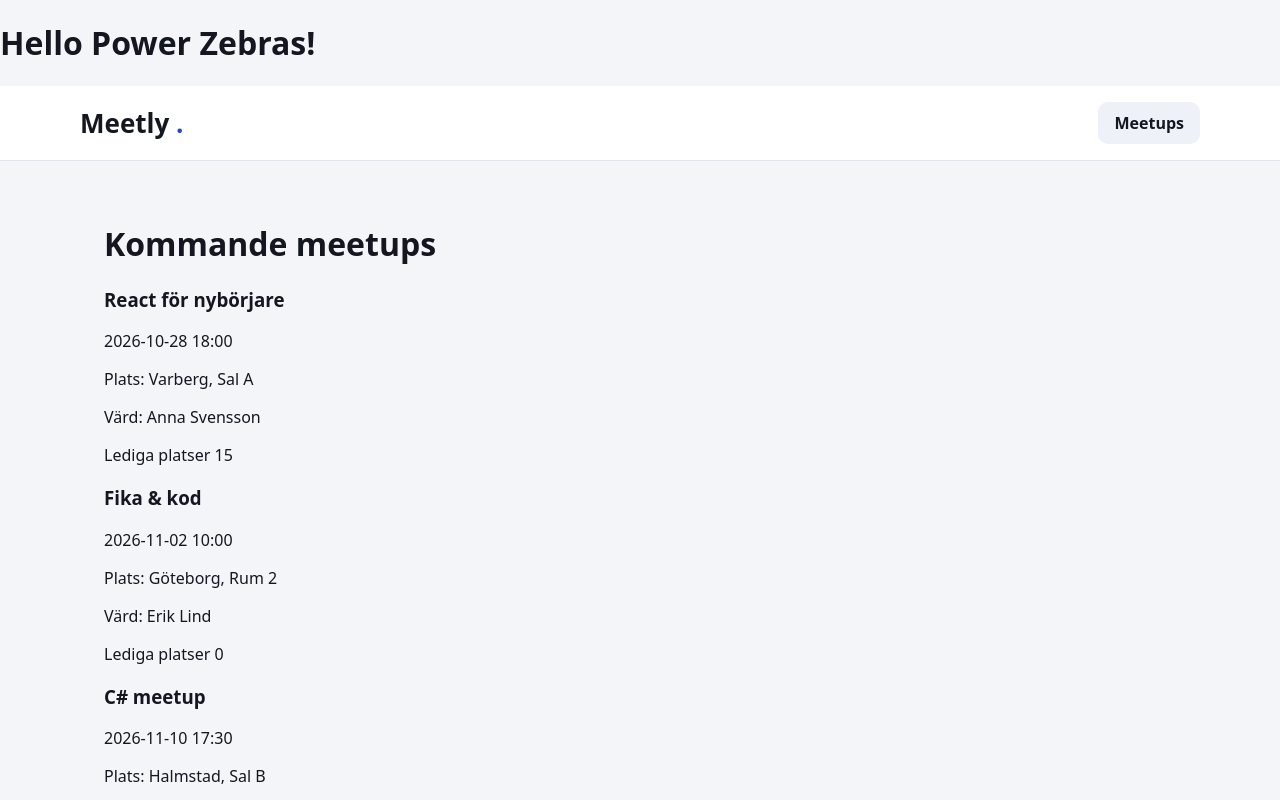
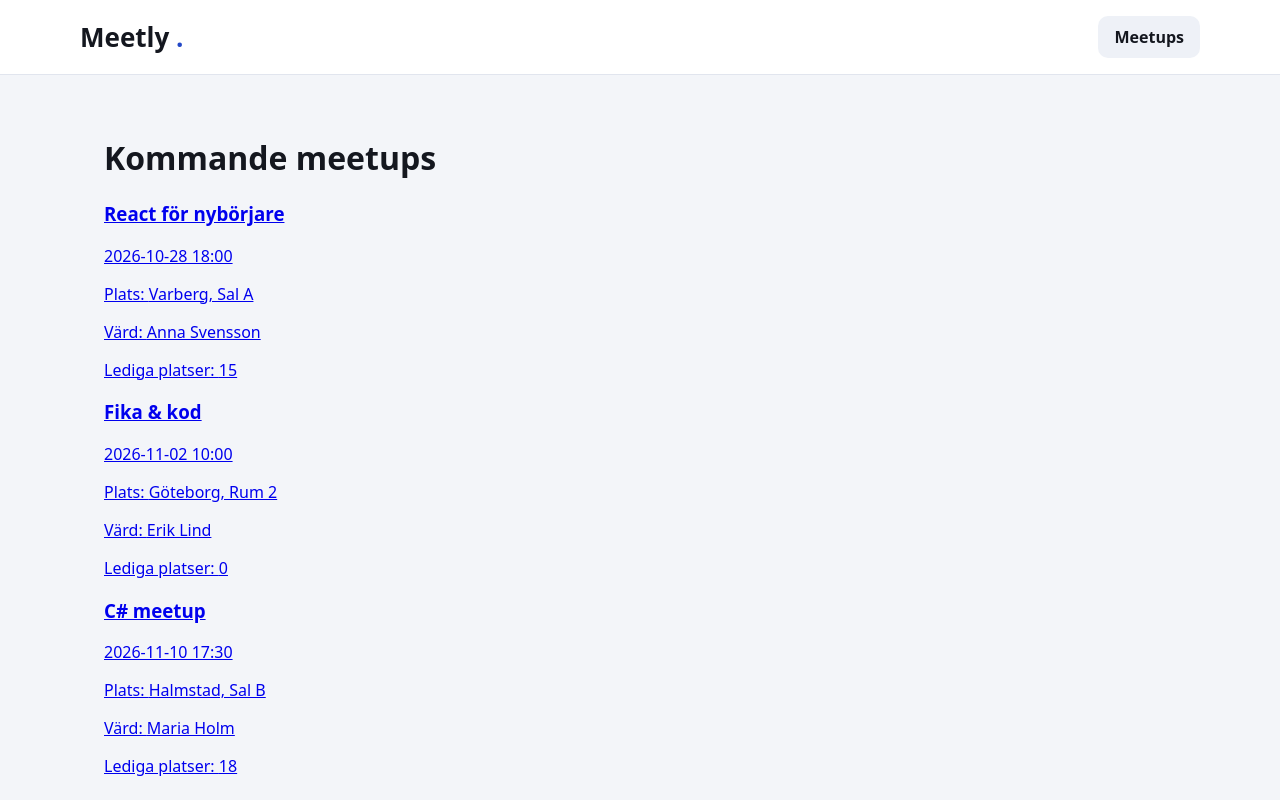
Before and after one commit to Pontusthoren-del/PowerZebraFrontend, a React (Vite) app in the folder Meetly.Frontend/: page / in a window 1280 px wide. Shown: the top 800 px of the page. Built offline with nearby package versions, Linux system fonts and the light colour scheme.

Commit message:
Added the MeetupDetailsPage and a MeetupCard component. - Home page is updated with the new component - Meetup cards links to the MeetupDetailsPage

```diff
--- a/Meetly.Frontend/src/App.tsx
+++ b/Meetly.Frontend/src/App.tsx
@@ -4,7 +4,6 @@ import AppRoutes from "./routes/AppRoutes";
 export default function App() {
     return (
         <BrowserRouter>
-            <h1> Hello Power Zebras! </h1>
             <AppRoutes/>
         </BrowserRouter>
     );
--- /dev/null
+++ b/Meetly.Frontend/src/components/MeetupCard.tsx
@@ -0,0 +1,31 @@
+import { Link } from "react-router-dom";
+
+interface MeetupCardProps{
+    meetup:{
+    id: number;
+    title: string;
+    description: string;
+    startTime: string;
+    location: string;
+    host: string;
+    capacity: number;
+    category: string;
+    registeredCount: number;
+    availableSpots: number;
+    }
+}
+
+export default function MeetupCard({ meetup }: MeetupCardProps) {
+
+  return (
+    <Link to={`/meetups/${meetup.id}`} className="meetup-card">
+            <h3 className="meetup-card-title">{meetup.title}</h3>
+            <p className="meetup-card-info">
+                {new Date(meetup.startTime).toLocaleString("sv-SE", { dateStyle: "short", timeStyle: "short" })}
+            </p>
+            <p className="meetup-card-info">Plats: {meetup.location}</p>
+            <p className="meetup-card-info">Värd: {meetup.host}</p>
+            <p className="meetup-card-info">Lediga platser: {meetup.availableSpots}</p>
+        </Link>
+  );
+}
--- a/Meetly.Frontend/src/pages/Home.tsx
+++ b/Meetly.Frontend/src/pages/Home.tsx
@@ -1,31 +1,19 @@
-//Home sidan, visar listan med kommande meetups
 import { useMeetups } from "../hooks/useMeetups";
+import MeetupCard from "../components/MeetupCard";
 
 export default function Home() {
-    const {meetups, loading, error} = useMeetups();
+    const { meetups, loading, error } = useMeetups();
 
+    if (loading) return <p>Laddar meetups...</p>;
+    if (error) return <p>{error}</p>;
 
-    if(loading) {
-        return <p>Laddar meetups...</p>
-    };
-    if(error) {
-        return <p>{error}</p>
-    };
-
-    return (
+return (
         <div className="home">
             <h1 className="home-title">Kommande meetups</h1>
             <section className="meetup-list">
                 {meetups.map((meetup) => (
-                <div key={meetup.id} className="meetup-card">
-                    <h3 className="meetup-card-title">{meetup.title}</h3>
-                    <p className="meetup-card-info">
-                        {new Date(meetup.startTime).toLocaleString("sv-SE", { dateStyle: "short", timeStyle: "short" })}
-                    </p>
-                    <p className="meetup-card-info">Plats: {meetup.location}</p>
-                    <p className="meetup-card-info">Värd: {meetup.host} </p>
-                    <p className="meetup-card-info">Lediga platser {meetup.availableSpots}</p>
-                </div>))}
+                    <MeetupCard key={meetup.id} meetup={meetup} />
+                ))}
             </section>
-            </div>
-    )};
+        </div>
+    );}
--- /dev/null
+++ b/Meetly.Frontend/src/pages/MeetupDetailsPage.tsx
@@ -0,0 +1,23 @@
+import { useParams } from "react-router-dom";
+import { useMeetups } from "../hooks/useMeetups";
+
+export default function MeetupDetails() {
+    const { id } = useParams(); // Plockar ut ID:t ur URL:en
+    const { meetups, loading, error } = useMeetups();
+
+    if (loading) return <p>Laddar...</p>;
+    if (error) return <p>{error}</p>;
+
+    const meetup = meetups.find((m) => m.id === Number(id));
+
+    if (!meetup) return <p>Hittade ingen meetup!</p>;
+
+    return (
+        <div>
+            <h1>{meetup.title}</h1>
+            <p>Värd: {meetup.host}</p>
+            <p>Plats: {meetup.location}</p>
+            {/* Här kan du nu slänga in all extra detaljinfo! */}
+        </div>
+    );
+}
--- a/Meetly.Frontend/src/routes/AppRoutes.tsx
+++ b/Meetly.Frontend/src/routes/AppRoutes.tsx
@@ -1,5 +1,6 @@
 import { Route, Routes } from "react-router-dom";
 import Home from "../pages/Home";
+import MeetupDetailsPage from "../pages/MeetupDetailsPage";
 import Layout from "../components/Layout";
 
 export default function AppRoutes() {
@@ -7,6 +8,7 @@ export default function AppRoutes() {
     <Routes>
       <Route element={<Layout />}>
         <Route path="/" element={<Home />} />
+        <Route path="meetups/:id" element={<MeetupDetailsPage/>} />
       </Route>
     </Routes>
   );
```
